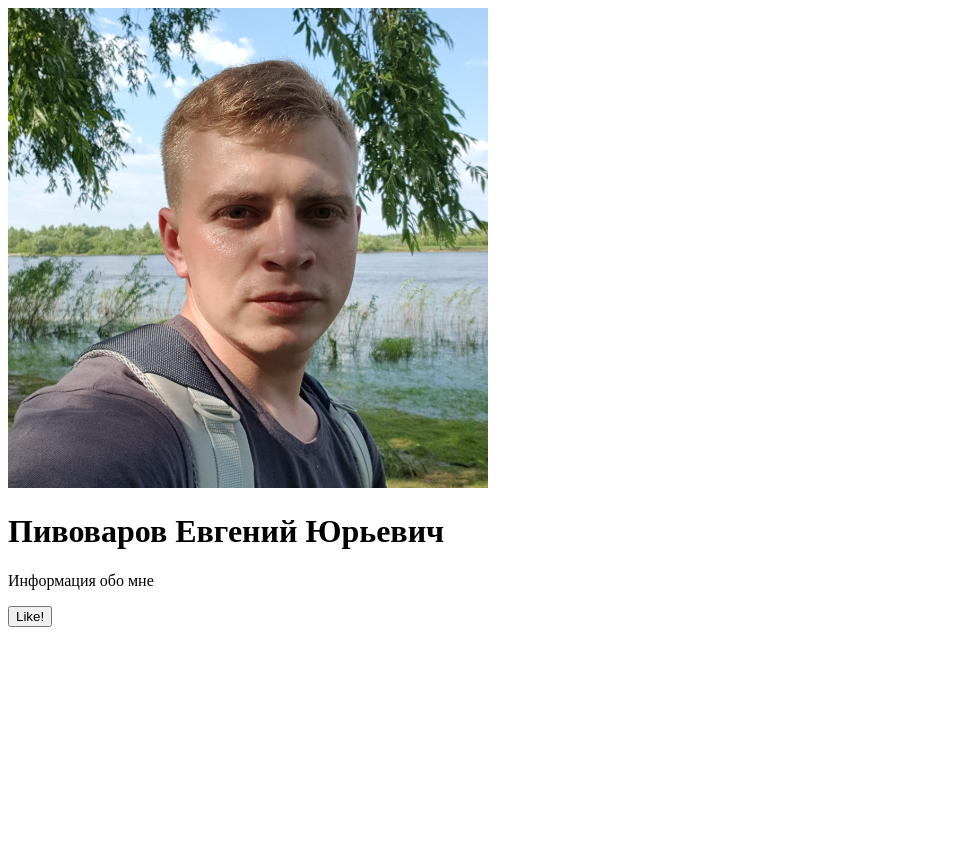
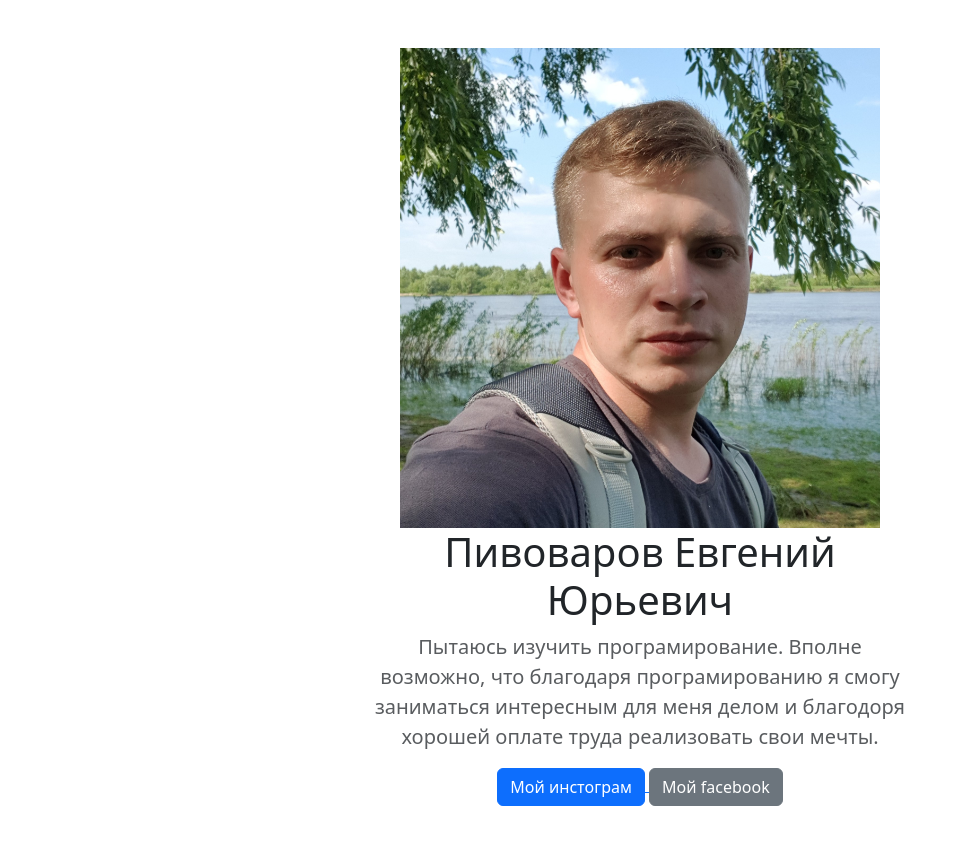
Before and after one commit to EvgeniyPivovarov/trial_site, a plain HTML site: page index.html in a window 1280 px wide. Shown: the whole page, without its empty margins (0-959 px from the left). Before the commit the page ends 800 px from the top, so only its background shows below. Drawn offline with nearby package versions, Linux system fonts and the light colour scheme.

Commit message:
Basic ibformation

```diff
--- a/index.html
+++ b/index.html
@@ -4,11 +4,38 @@
     <meta charset="UTF-8" />
     <meta name="viewport" content="width=device-width, initial-scale=1.0" />
     <title>Мой профиль</title>
+    <link
+      href="https://cdn.jsdelivr.net/npm/bootstrap@5.3.0-alpha3/dist/css/bootstrap.min.css"
+      rel="stylesheet"
+      integrity="sha384-KK94CHFLLe+nY2dmCWGMq91rCGa5gtU4mk92HdvYe+M/SXH301p5ILy+dN9+nJOZ"
+      crossorigin="anonymous"
+    />
   </head>
   <body>
-    <img src="My photo.jpg" alt="Мое фото" width="480" height="480" />
-    <h1>Пивоваров Евгений Юрьевич</h1>
-    <p>Информация обо мне</p>
-    <button>Like!</button>
+    <div class="container text-center my-5">
+      <div class="row">
+        <div class="col-lg-6 col-mg-8 mx-auto">
+          <img src="My photo.jpg" alt="Мое фото" width="480" height="480" />
+          <h1 class="fw-light">Пивоваров Евгений Юрьевич</h1>
+          <p class="lead text-muted">
+            Пытаюсь изучить програмирование. Вполне возможно, что благодаря
+            програмированию я смогу заниматься интересным для меня делом и
+            благодоря хорошей оплате труда реализовать свои мечты.
+          </p>
+          <a
+            href="https://www.instagram.com/evgeniy_pivovarov/"
+            target="_blank"
+          >
+            <button class="btn btn-primary">Мой инстограм</button>
+          </a>
+          <a
+            href="https://www.facebook.com/profile.php?id=100022583807672"
+            target="_blank"
+          >
+            <button class="btn btn-secondary">Мой facebook</button>
+          </a>
+        </div>
+      </div>
+    </div>
   </body>
 </html>
```
